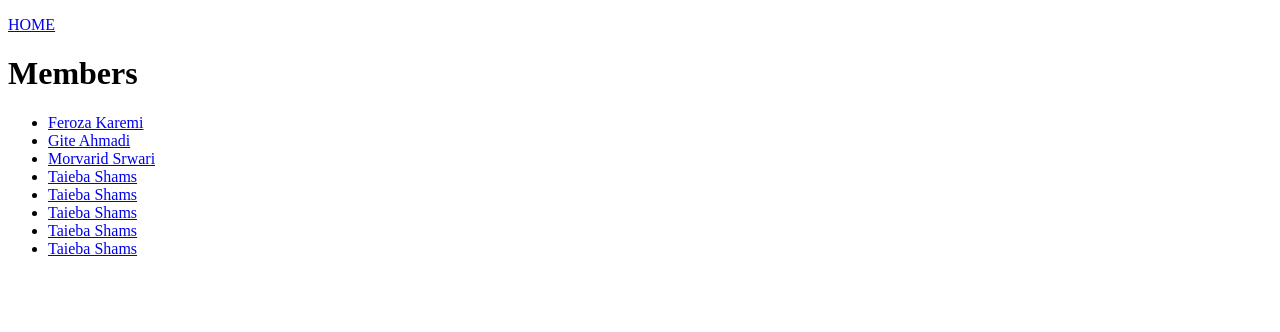
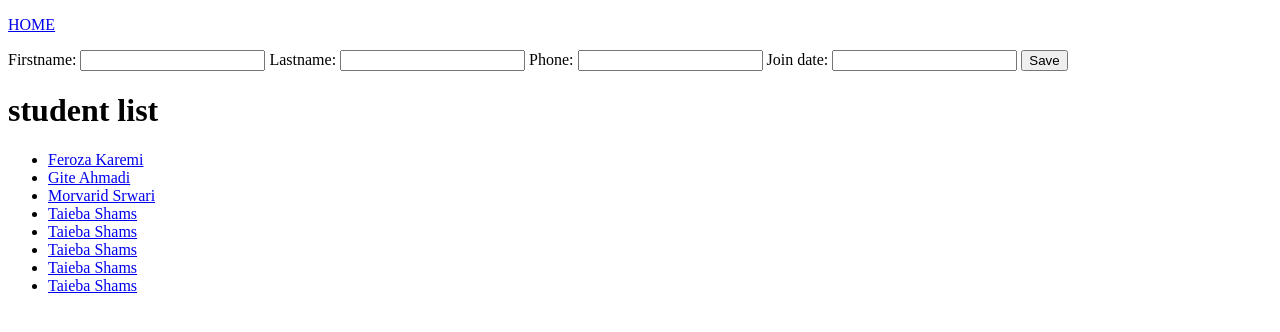
Before and after one commit to Farzanafaizi/djangoo, a Django app: page /members/ in a window 1280 px wide. Shown: the top 332 px of the page. Run offline with Django 4.2, Linux system fonts and the light colour scheme; data comes from the database, SQL or seed files in the repository; both versions use the stored data as it was after the commit.

Commit message:
created forms

```diff
--- /dev/null
+++ b/members/forms.py
@@ -0,0 +1,7 @@
+from django.forms import ModelForm
+from .models import Member
+
+class MemberForm(ModelForm):
+    class Meta:
+        model = Member
+        fields = '__all__'
--- a/members/templates/all_members.html
+++ b/members/templates/all_members.html
@@ -1,7 +1,7 @@
 {% extends "master.html" %}
 
 {% block title %}
-  My Tennis Club - List of all members
+My Tennis Club - List of all members
 {% endblock %}
 
 
@@ -9,14 +9,22 @@
 
 <p><a href="/">HOME</a></p>
 
-  <h1>Members</h1>
+<form
+ action="/members/" method="post">
+  {% csrf_token %}
+  {{ form }}
+  <input type="submit" value="Save">
+</form>
+
+
+  <h1>student list</h1>
 
   <ul>
     {% for x in mymembers %}
-      <li><a href="details/{{ x.id }}">{{ x.firstname }} {{ x.lastname }}</a></li>
+    <li><a href="details/{{ x.id }}">{{ x.firstname }} {{ x.lastname }}</a></li>
     {% endfor %}
   </ul>
-{% endblock %}
+  {% endblock %}
 
 
 
@@ -29,7 +37,7 @@
 
 
 
-<!-- {% load static %}
+  <!-- {% load static %}
 <!DOCTYPE html>
 <html>
   <link rel="stylesheet" href="{% static 'myfirst.css' %}">
--- a/members/views.py
+++ b/members/views.py
@@ -1,12 +1,23 @@
 from django.http import HttpResponse
 from django.template import loader
+from .forms import MemberForm
 from .models import Member
 
+
 def members(request):
+  form = MemberForm()
+
+  if request.method == 'POST':
+    form = MemberForm(request.POST)
+    if form.is_valid():
+        form.save()
+
+
   mymembers = Member.objects.all().values()
   template = loader.get_template('all_members.html')
   context = {
     'mymembers': mymembers,
+    'form': form
   }
   return HttpResponse(template.render(context, request))
 
```
Also changed, not shown: db.sqlite3.
